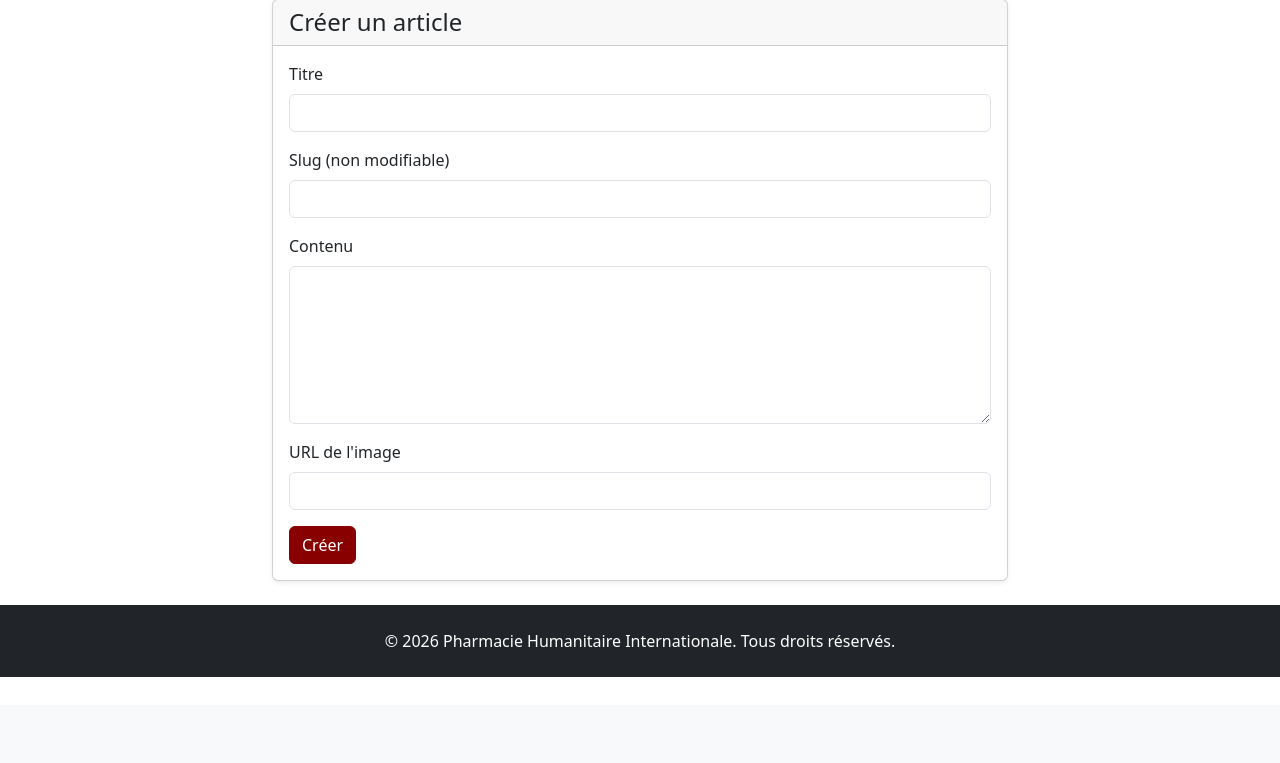
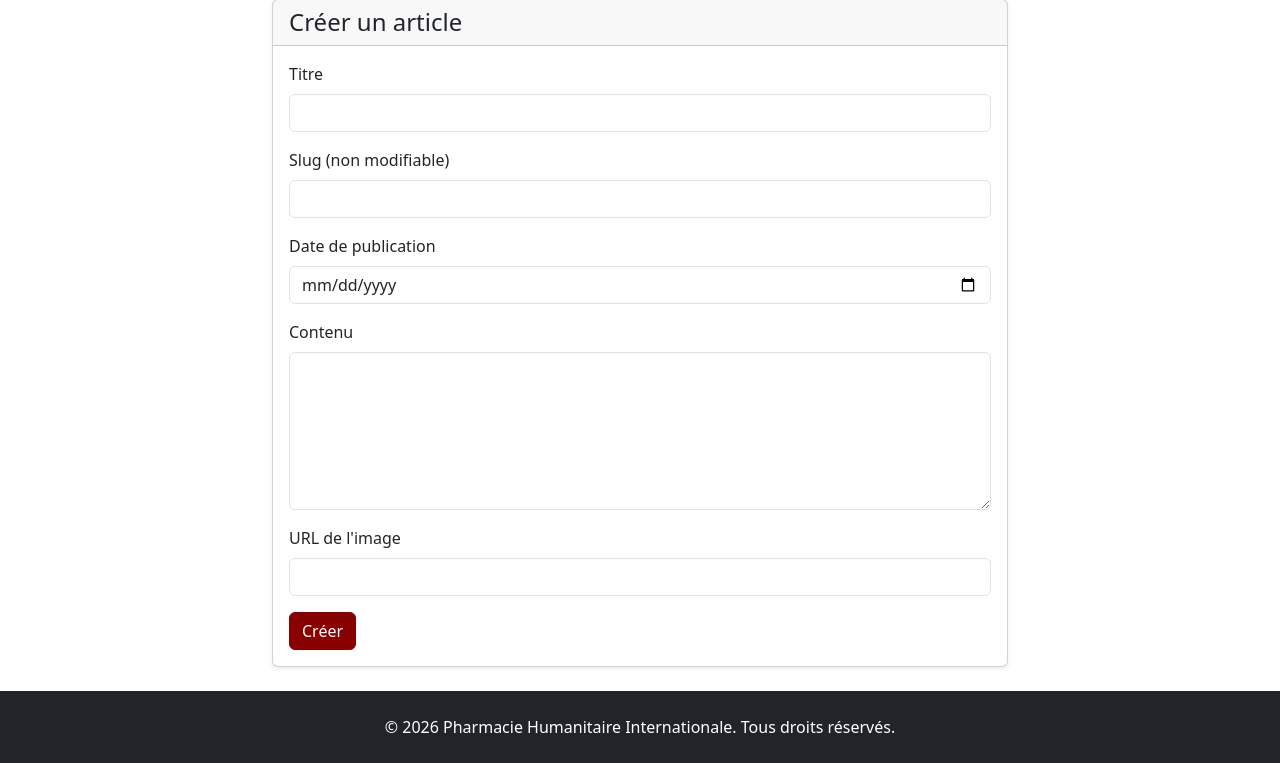
Before and after one commit to Dylanpel/phi, a PHP site: the page made by views/admin/article/form.html.twig in a window 1280 px wide. Shown: the part 95-858 px from the top of the page. Before the commit the page ends 772 px from the top, so only its background shows below. Run offline with PHP 8.4, Linux system fonts and the light colour scheme; the template is opened without the code that fills it, so the values that code supplies are empty; style sheets or scripts are compiled from the project's sources; some libraries are stand-ins or nearby versions.

Commit message:
feat: add date field to article form

```diff
--- a/views/admin/article/form.html.twig
+++ b/views/admin/article/form.html.twig
@@ -30,6 +30,7 @@
               >
             </div>
 
+            <!-- SLUG -->
             <div class="mb-3">
               <label for="slug" class="form-label">Slug (non modifiable)</label>
               <input
@@ -40,6 +41,19 @@
                 readonly
                 required
                 value="{{ article.slug ?? '' }}"
+              >
+            </div>
+
+            <!-- DATE -->
+            <div class="mb-3">
+              <label for="date" class="form-label">Date de publication</label>
+              <input
+                type="date"
+                class="form-control"
+                id="date"
+                name="date"
+                required
+                value="{{ article.date ?? '' }}"
               >
             </div>
 
```
